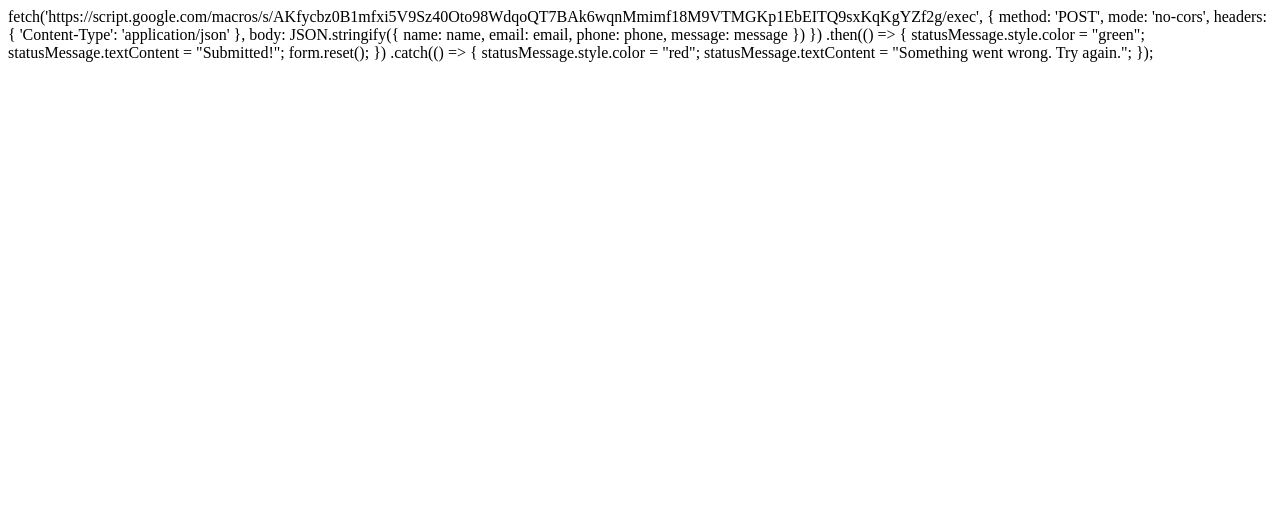
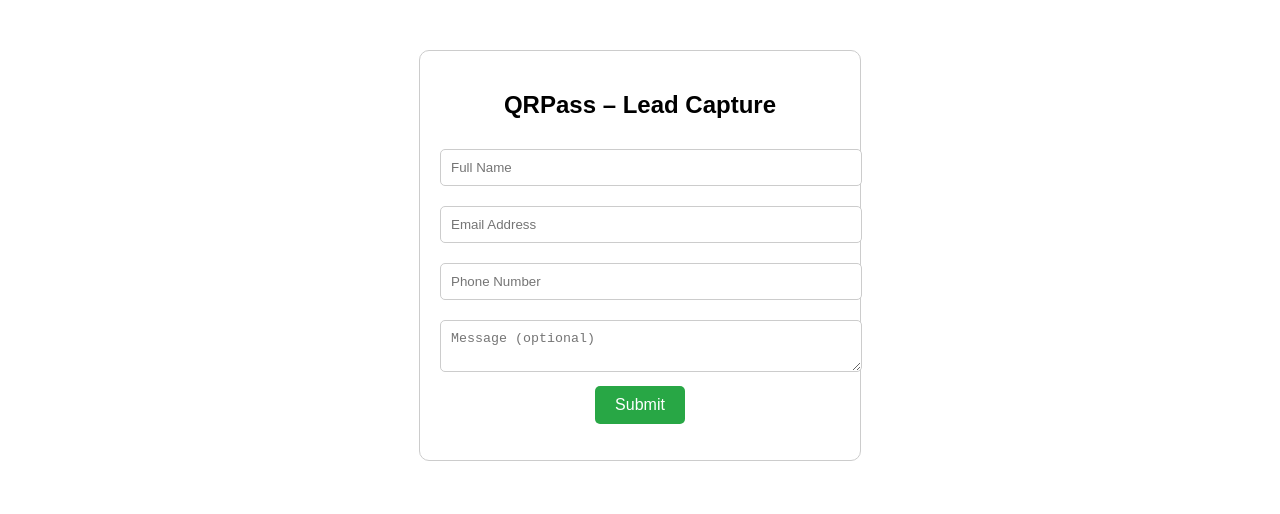
Before and after one commit to jiaapromotion/qrpass-landing-page, a plain HTML site: page public/crm.html in a window 1280 px wide. Drawn offline with Linux system fonts and the light colour scheme.

Commit message:
Connect CRM form to /submit-lead proxy route

```diff
--- a/public/crm.html
+++ b/public/crm.html
@@ -1,22 +1,79 @@
-fetch('https://script.google.com/macros/s/AKfycbz0B1mfxi5V9Sz40Oto98WdqoQT7BAk6wqnMmimf18M9VTMGKp1EbEITQ9sxKqKgYZf2g/exec', {
-  method: 'POST',
-  mode: 'no-cors',
+
+<!DOCTYPE html>
+<html lang="en">
+<head>
+  <meta charset="UTF-8" />
+  <meta name="viewport" content="width=device-width, initial-scale=1.0" />
+  <title>QRPass – Lead Capture</title>
+  <style>
+    body {
+      font-family: Arial, sans-serif;
+      max-width: 400px;
+      margin: 50px auto;
+      padding: 20px;
+      text-align: center;
+      border: 1px solid #ccc;
+      border-radius: 10px;
+    }
+    input, textarea {
+      width: 100%;
+      padding: 10px;
+      margin: 10px 0;
+      border-radius: 5px;
+      border: 1px solid #ccc;
+    }
+    button {
+      padding: 10px 20px;
+      font-size: 16px;
+      border: none;
+      background-color: #28a745;
+      color: white;
+      border-radius: 5px;
+      cursor: pointer;
+    }
+  </style>
+</head>
+<body>
+  <h2>QRPass – Lead Capture</h2>
+  <form id="leadForm">
+    <input name="name" type="text" placeholder="Full Name" required />
+    <input name="email" type="email" placeholder="Email Address" required />
+    <input name="phone" type="text" placeholder="Phone Number" required />
+    <textarea name="message" placeholder="Message (optional)"></textarea>
+    <button type="submit">Submit</button>
+    <p id="statusMessage"></p>
+  </form>
+
+  <script>
+    const form = document.getElementById("leadForm");
+    const statusMessage = document.getElementById("statusMessage");
+
+    form.addEventListener("submit", function (e) {
+      e.preventDefault();
+
+      const formData = new FormData(form);
+      const jsonData = {};
+      formData.forEach((value, key) => {
+        jsonData[key] = value;
+      });
+
+      fetch("/submit-lead", {
+        method: "POST",
         headers: {
-    'Content-Type': 'application/json'
+          "Content-Type": "application/json",
         },
-  body: JSON.stringify({
-    name: name,
-    email: email,
-    phone: phone,
-    message: message
-  })
+        body: JSON.stringify(jsonData),
       })
         .then(() => {
           statusMessage.style.color = "green";
-  statusMessage.textContent = "Submitted!";
+          statusMessage.textContent = "Lead submitted successfully!";
           form.reset();
         })
         .catch(() => {
           statusMessage.style.color = "red";
-  statusMessage.textContent = "Something went wrong. Try again.";
+          statusMessage.textContent = "Submission failed. Please try again.";
         });
+    });
+  </script>
+</body>
+</html>
```
Lines whose indentation alone changed are shown as unchanged.
